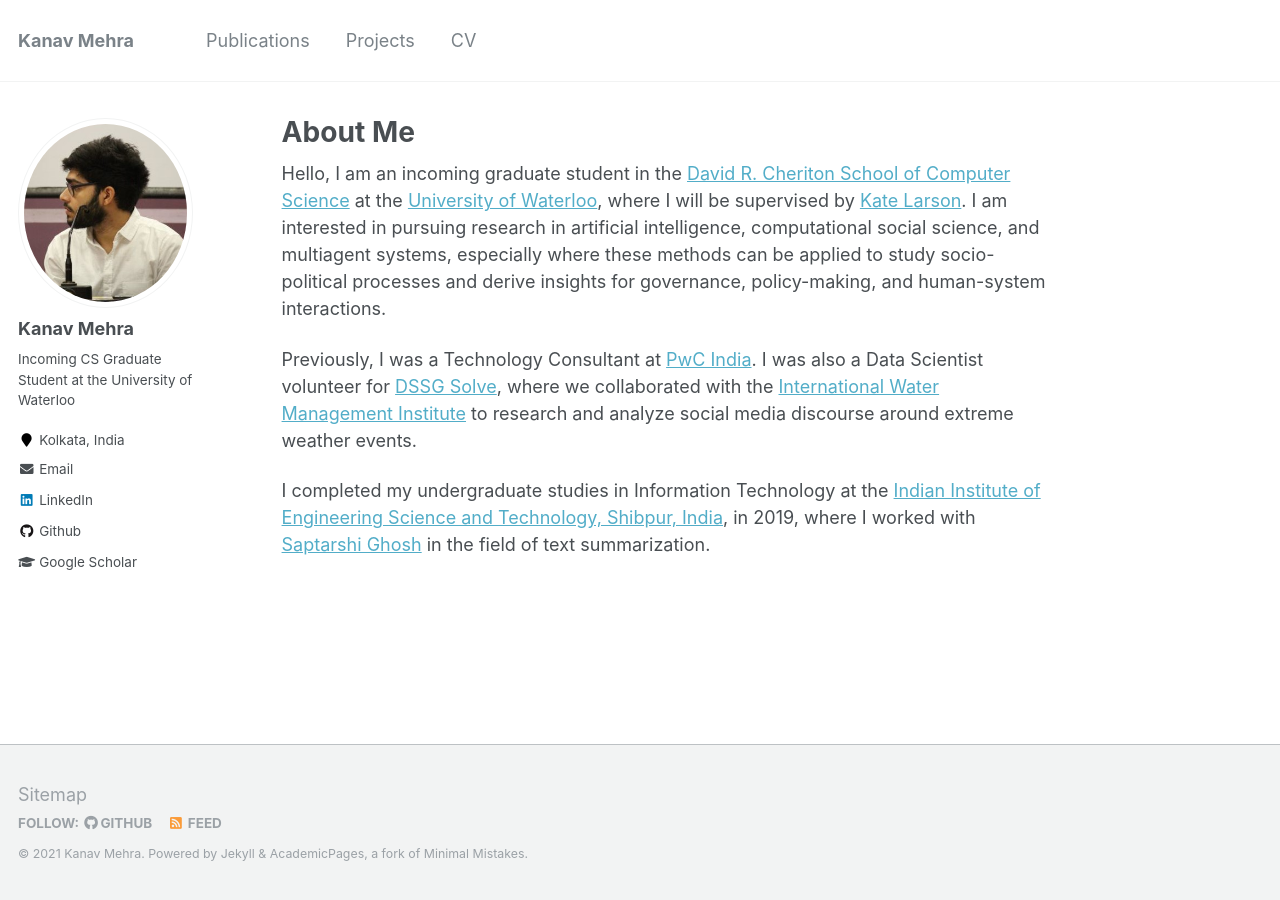
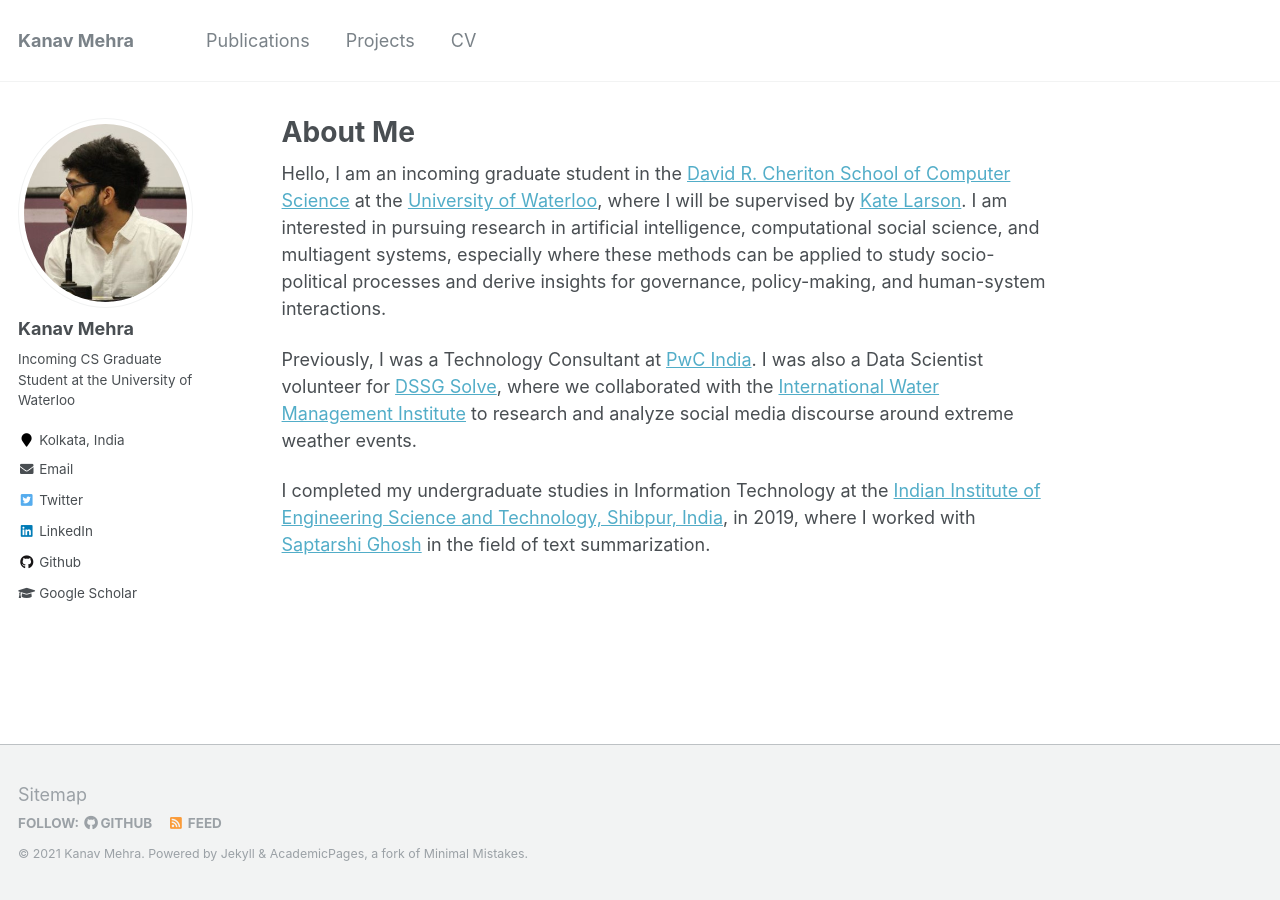
Before and after one commit to kanav-mehra/kanav-mehra.github.io, a Jekyll site: the page built from _pages/about.md, in a window 1280 px wide. Built offline with Jekyll 4.4.1, drawn with Linux system fonts in a browser that asks for light colours.

```diff
--- a/_config.yml
+++ b/_config.yml
@@ -109,7 +109,7 @@ author:
   stackoverflow    : # http://stackoverflow.com/users/123456/username
   steam            :
   tumblr           :
-  twitter          : #"kanav_mehra_"
+  twitter          : "kanav_mehra_"
   vine             :
   weibo            :
   xing             :
```
